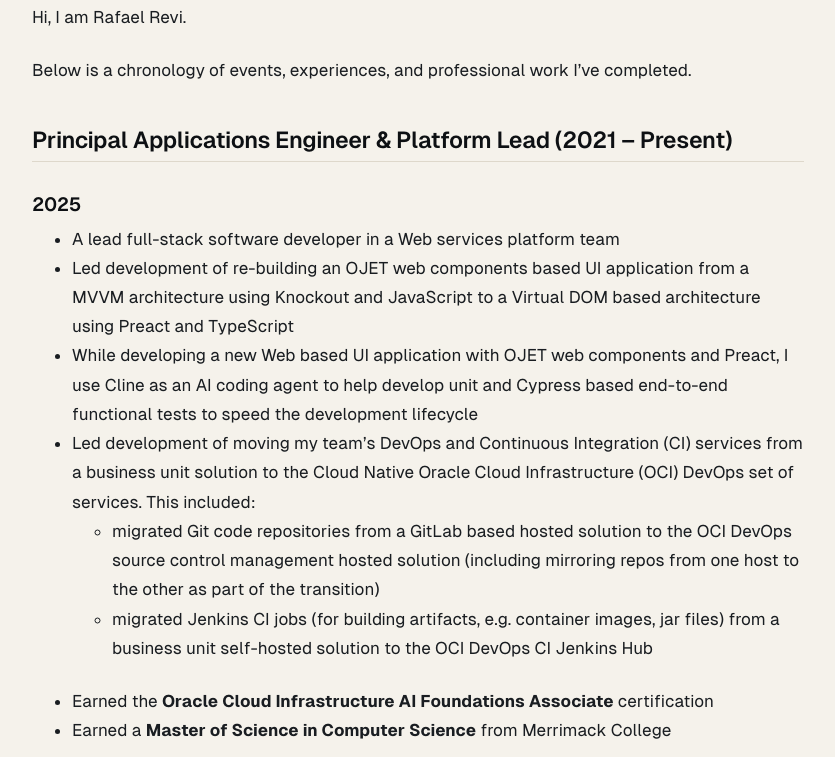
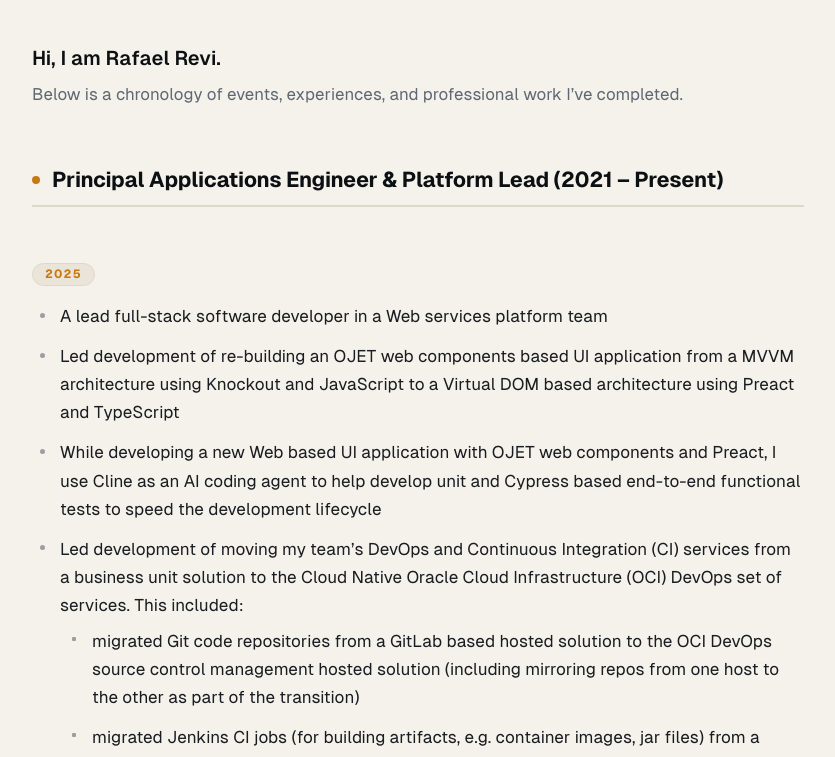
Before and after one commit to rrevi/rrevi.github.io, an Astro site: page /about in a window 1280 px wide. Shown: the part 236-993 px from the top of the page, without its empty margins (222-1057 px from the left). Built offline with nearby package versions, Linux system fonts and the light colour scheme; Astro itself is replaced by a stand-in of ours.

Commit message:
design: expand Rivian OS aesthetic to About page, reading progress, and telemetry 404

```diff
--- a/src/components/Header.astro
+++ b/src/components/Header.astro
@@ -11,7 +11,10 @@ const { siteTitle = "Rants on Software Development" } = Astro.props;
 
 <header class="site-header">
   <div class="wrapper">
-    <a class="site-title" rel="author" href="/">{siteTitle}</a>
+    <a class="site-title" rel="author" href="/">
+      <span class="site-title-dot" aria-hidden="true"></span>
+      {siteTitle}
+    </a>
     <nav class="site-nav" aria-label="Main Navigation">
       <a class="nav-item" href="/about">About</a>
       <a class="nav-item" rel="me" href="https://github.com/rrevi" title="rrevi" aria-label="GitHub profile">
--- a/src/pages/about.astro
+++ b/src/pages/about.astro
@@ -4,13 +4,19 @@ import BaseLayout from '../layouts/BaseLayout.astro';
 import { Content as AboutContent } from '../../README.md';
 ---
 
-<BaseLayout title="About">
-  <article class="post">
+<BaseLayout title="About" description="Rafael Revi - Career progression, technical milestones, and experience chronology.">
+  <div class="about-container">
     <header class="article-header">
+      <div class="stadium-pill">
+        <span>EXPERIENCE LOG</span>
+        <span class="pill-dot"></span>
+        <span>CHRONOLOGY</span>
+      </div>
       <h1 class="article-title">About</h1>
     </header>
-    <div class="post-content">
+
+    <div class="about-content post-content">
       <AboutContent />
     </div>
-  </article>
+  </div>
 </BaseLayout>
--- a/src/styles/global.css
+++ b/src/styles/global.css
@@ -216,6 +216,22 @@ img {
   margin: 2rem auto;
 }
 
+/* Custom Tactile Scrollbars */
+::-webkit-scrollbar {
+  width: 8px;
+  height: 8px;
+}
+::-webkit-scrollbar-track {
+  background: transparent;
+}
+::-webkit-scrollbar-thumb {
+  background: var(--border-color);
+  border-radius: 9999px;
+}
+::-webkit-scrollbar-thumb:hover {
+  background: var(--text-muted);
+}
+
 /* ==========================================================================
    Header: Rivian Floating Instrument Pod
    ========================================================================== */
@@ -244,7 +260,28 @@ img {
   text-decoration: none !important;
   display: inline-flex;
   align-items: center;
-  gap: 0.5rem;
+}
+
+.site-title-dot {
+  width: 8px;
+  height: 8px;
+  border-radius: 50%;
+  background-color: var(--compass-accent);
+  display: inline-block;
+  margin-right: 0.65rem;
+  flex-shrink: 0;
+}
+
+/* Rivian Telemetry Reading Progress Bar */
+.scroll-progress-bar {
+  position: fixed;
+  top: 64px;
+  left: 0;
+  height: 2.5px;
+  width: 0%;
+  background-color: var(--compass-accent);
+  z-index: 101;
+  transition: width 0.05s ease-out;
 }
 
 /* Stadium Navigation Cluster */
@@ -419,7 +456,7 @@ button.theme-toggle-btn .moon-icon {
   align-items: center;
   gap: 0.5rem;
   background-color: var(--pill-bg);
-  border: 1px solid var(--pill-border);
+  border: 1.5px solid var(--pill-border);
   color: var(--pill-text);
   font-size: 0.75rem;
   font-weight: 500;
@@ -488,6 +525,113 @@ button.theme-toggle-btn .moon-icon {
   font-weight: 600;
   margin-top: 1.25rem;
   margin-bottom: 0.4rem;
+}
+
+/* ==========================================================================
+   About Page: Chronology Dossier & Milestones
+   ========================================================================== */
+.about-container {
+  display: flex;
+  flex-direction: column;
+}
+
+.about-content > p:first-of-type {
+  font-size: 1.25rem;
+  font-weight: 600;
+  color: var(--heading-color);
+  margin-bottom: 0.35rem;
+}
+
+.about-content > p:nth-of-type(2) {
+  font-size: 1.05rem;
+  color: var(--text-muted);
+  margin-bottom: 2.5rem;
+}
+
+/* Era Chapter Milestone Headers */
+.about-content h2 {
+  font-size: 1.35rem;
+  font-weight: 700;
+  letter-spacing: -0.015em;
+  color: var(--heading-color);
+  margin-top: 3.5rem;
+  margin-bottom: 1.5rem;
+  padding-bottom: 0.65rem;
+  border-bottom: 2px solid var(--border-color);
+  display: flex;
+  align-items: center;
+  gap: 0.75rem;
+}
+
+.about-content h2::before {
+  content: "";
+  width: 8px;
+  height: 8px;
+  border-radius: 50%;
+  background-color: var(--compass-accent);
+  flex-shrink: 0;
+}
+
+/* Year Waypoint Pills */
+.about-content h3 {
+  font-size: 0.75rem;
+  font-weight: 700;
+  letter-spacing: 0.1em;
+  text-transform: uppercase;
+  color: var(--compass-accent);
+  background-color: var(--pill-bg);
+  border: 1.5px solid var(--pill-border);
+  padding: 3px 12px;
+  border-radius: 9999px;
+  display: inline-block;
+  margin-top: 2rem;
+  margin-bottom: 1rem;
+}
+
+/* Tactile Experience List */
+.about-content ul {
+  list-style: none;
+  padding-left: 0.25rem;
+  margin-bottom: 2rem;
+}
+
+.about-content ul li {
+  position: relative;
+  padding-left: 1.5rem;
+  margin-bottom: 0.75rem;
+  line-height: 1.65;
+  color: var(--text-color);
+}
+
+.about-content ul li::before {
+  content: "";
+  position: absolute;
+  left: 0.25rem;
+  top: 0.62em;
+  width: 5px;
+  height: 5px;
+  border-radius: 50%;
+  background-color: var(--text-muted);
+  opacity: 0.6;
+  transition: background-color 0.15s ease, transform 0.15s ease;
+}
+
+.about-content ul li:hover::before {
+  background-color: var(--compass-accent);
+  opacity: 1;
+  transform: scale(1.3);
+}
+
+.about-content ul ul {
+  margin-top: 0.5rem;
+  margin-bottom: 0.5rem;
+  padding-left: 0.5rem;
+}
+
+.about-content ul ul li::before {
+  width: 3.5px;
+  height: 3.5px;
+  border-radius: 1px;
 }
 
 /* ==========================================================================
@@ -687,4 +831,13 @@ table tr:nth-child(even) {
   .post-item-title {
     font-size: 1.05rem;
   }
+
+  .post-navigation {
+    flex-direction: column;
+  }
+
+  .post-navigation .prev-post,
+  .post-navigation .next-post {
+    max-width: 100%;
+  }
 }
```
Also changed, not shown: src/layouts/PostLayout.astro (+26 -2 lines), src/pages/404.astro (+14 -8 lines).
